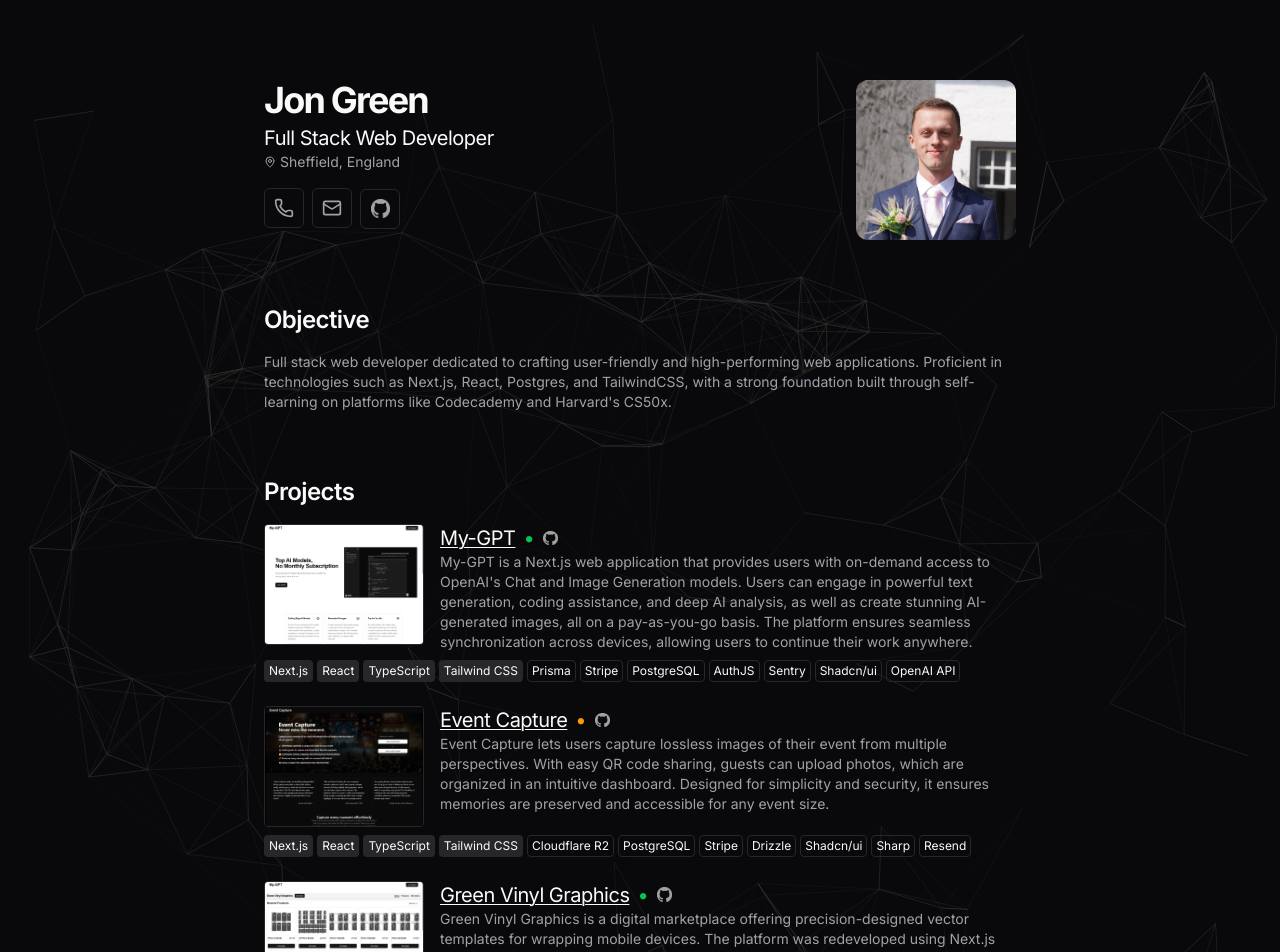
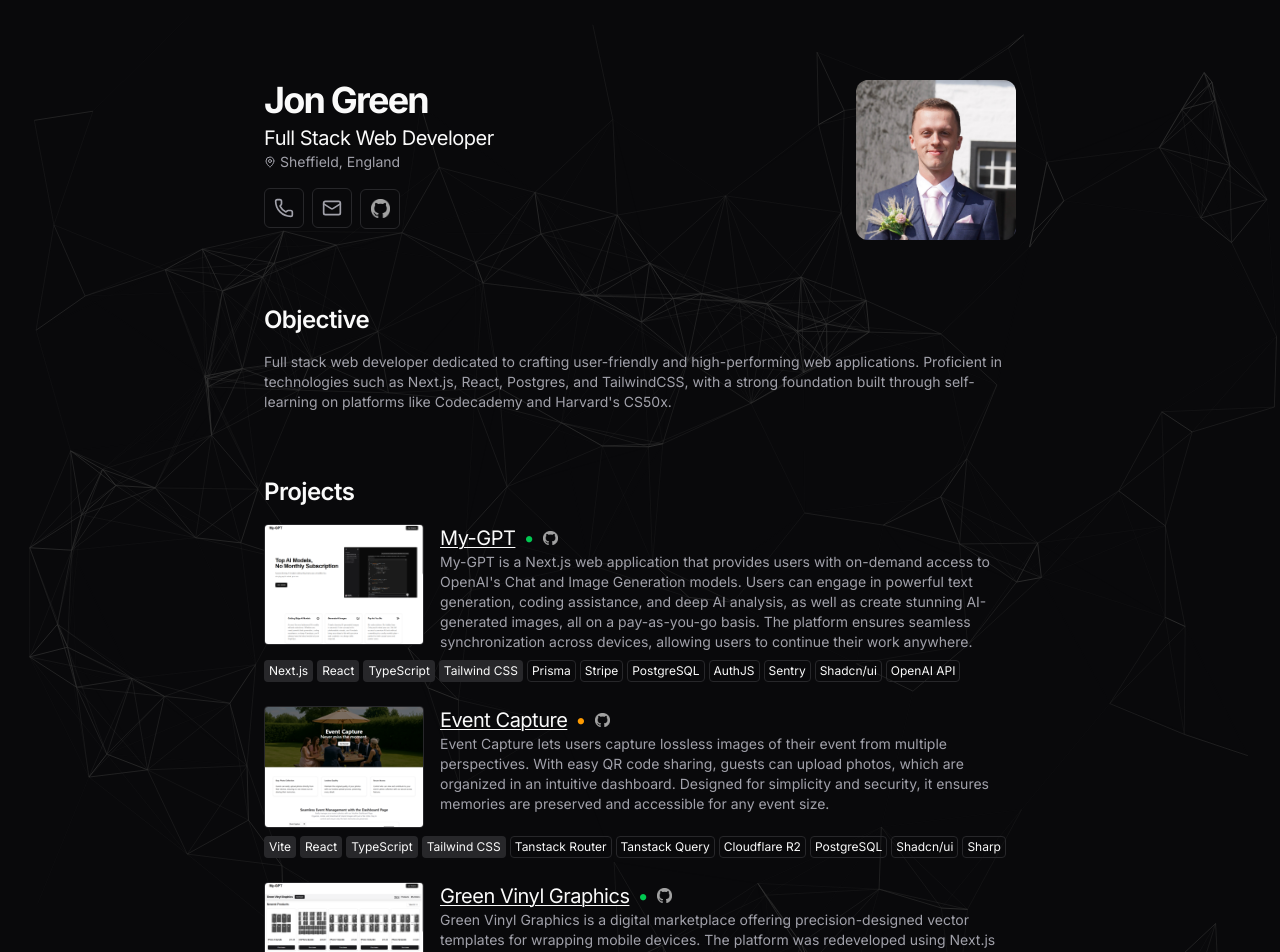
Before and after one commit to jongreen96/Portfolio, a Next.js app: page / in a window 1280 px wide. Shown: the top 952 px of the page. Built offline with nearby package versions, Linux system fonts and the light colour scheme.

Commit message:
Update Event-Capture info

```diff
--- a/src/app/page.tsx
+++ b/src/app/page.tsx
@@ -163,7 +163,7 @@
           <div className='space-y-2'>
             <div className='flex gap-4'>
               <Link
-                href='https://event-capture.jongreen.dev/'
+                href='https://ec.jongreen.dev/'
                 target='_blank'
                 className='shrink-0'
               >
@@ -179,7 +179,7 @@
                 <div className='flex items-center gap-2'>
                   <div className='flex items-center'>
                     <Link
-                      href='https://event-capture.jongreen.dev/'
+                      href='https://ec.jongreen.dev/'
                       target='_blank'
                       className='underline underline-offset-2 decoration-1 hover:text-blue-300'
                     >
@@ -191,7 +191,7 @@
                   </div>
 
                   <Link
-                    href='https://github.com/jongreen96/EventCapture'
+                    href='https://github.com/jongreen96/Event-Capture'
                     target='_blank'
                   >
                     <Image
@@ -214,17 +214,16 @@
               </div>
             </div>
             <div className='flex flex-wrap gap-1'>
-              <Badge variant='secondary'>Next.js</Badge>
+              <Badge variant='secondary'>Vite</Badge>
               <Badge variant='secondary'>React</Badge>
               <Badge variant='secondary'>TypeScript</Badge>
               <Badge variant='secondary'>Tailwind CSS</Badge>
+              <Badge variant='outline'>Tanstack Router</Badge>
+              <Badge variant='outline'>Tanstack Query</Badge>
               <Badge variant='outline'>Cloudflare R2</Badge>
               <Badge variant='outline'>PostgreSQL</Badge>
-              <Badge variant='outline'>Stripe</Badge>
-              <Badge variant='outline'>Drizzle</Badge>
               <Badge variant='outline'>Shadcn/ui</Badge>
               <Badge variant='outline'>Sharp</Badge>
-              <Badge variant='outline'>Resend</Badge>
             </div>
           </div>
 
```
Also changed, not shown: public/event-capture.png, 1 other file (tests, documents, lock files or other folders).
